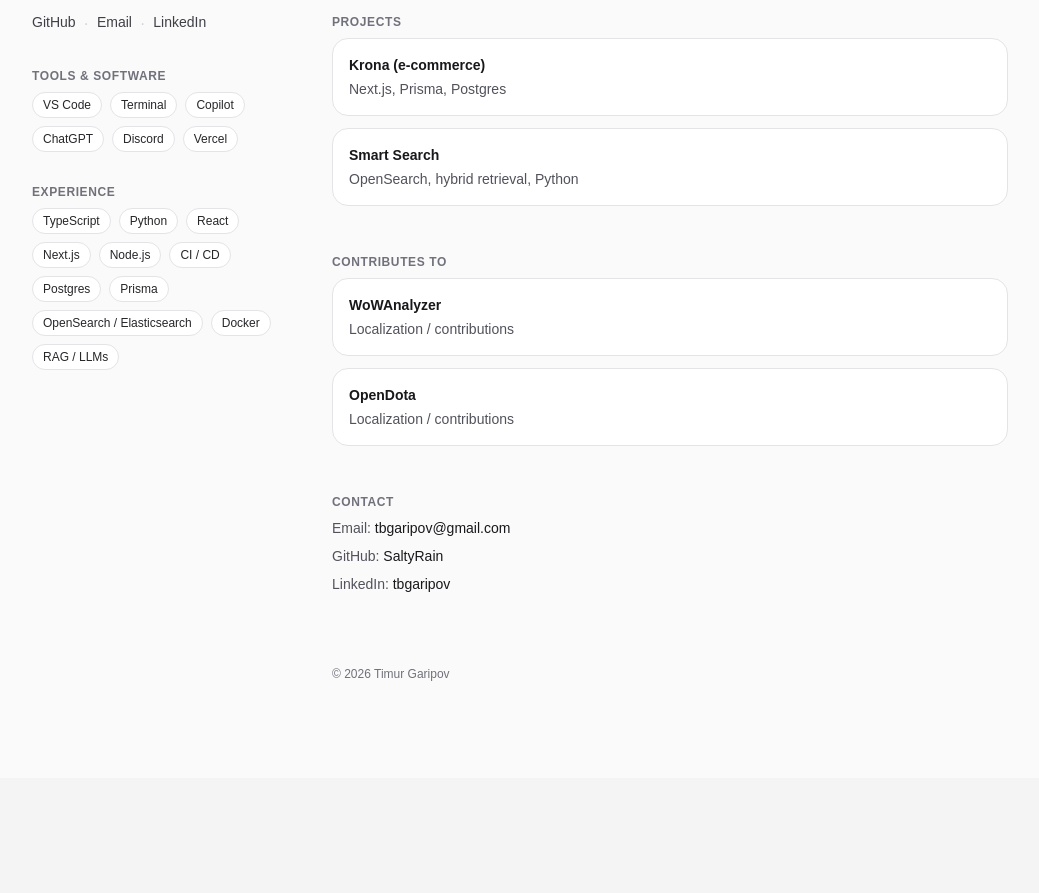
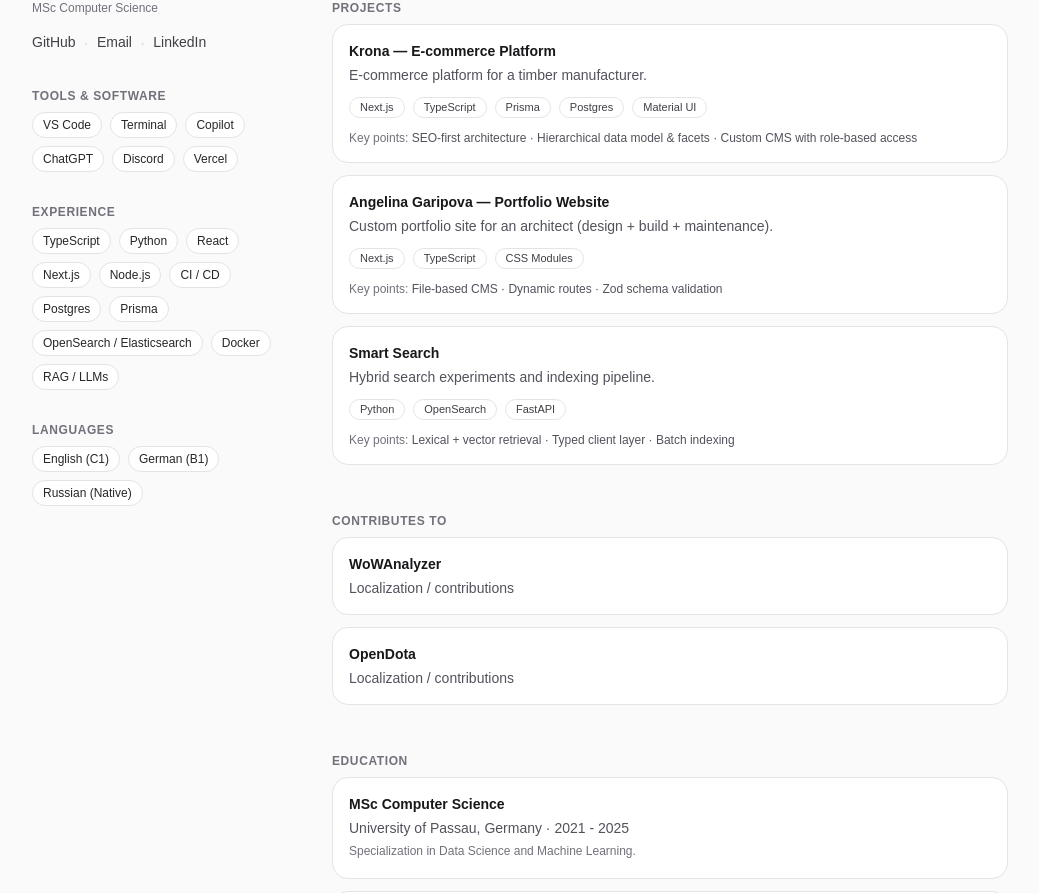
Before and after one commit to SaltyRain/portfolio, a Next.js app: page / in a window 1280 px wide. Shown: the part 360-1253 px from the top of the page, without its empty margins (120-1159 px from the left). Before the commit the page ends 1138 px from the top, so only its background shows below. Built offline with nearby package versions, Linux system fonts and the light colour scheme.

Commit message:
feat: add education and refine homepage content

```diff
--- a/app/page.tsx
+++ b/app/page.tsx
@@ -20,18 +20,20 @@ export default function Home() {
             <ProfileCard
               name={site.name}
               role="Full-stack Engineer"
+              education="MSc Computer Science"
               links={site.links}
             />
             <TagSection title="Tools & Software" items={home.tools} />
             <TagSection title="Experience" items={home.experience} />
+            <TagSection title="Languages" items={home.languages} />
           </>
         }
         right={
           <>
             <Hero
               handle="SaltyRain"
-              headline="Hey, I'm Timur — a full-stack engineer building web products and applied search systems."
-              description="I work mostly with TypeScript, Next.js, Postgres. I like clean UX, fast pages, and pragmatic systems that ship."
+              headline="Hey, I’m Timur — a full-stack engineer building modern web products."
+              description="I focus on frontend architecture and UX, while actively working across the backend, data and AI-powered features. Experienced with TypeScript, Python, Next.js, Postgres and search-driven systems."
             />
 
             <CardListSection title="Projects" items={home.projects} />
@@ -42,6 +44,16 @@ export default function Home() {
                 title: c.title,
                 note: c.note,
                 href: c.repo,
+              }))}
+            />
+
+            <CardListSection
+              title="Education"
+              items={home.education.map((e) => ({
+                title: e.title,
+                note: `${e.institution} · ${e.period}`,
+                href: e.href,
+                extranote: e.note,
               }))}
             />
 
--- a/components/sections/CardListSection.tsx
+++ b/components/sections/CardListSection.tsx
@@ -1,10 +1,12 @@
 import { Section } from "@/components/ui/Section";
-import { Link } from "@/components/Link";
 
 type Item = {
   title: string;
   note?: string;
+  extranote?: string;
   href?: string;
+  highlights?: readonly string[];
+  stack?: readonly string[];
 };
 
 export function CardListSection({
@@ -22,15 +24,18 @@ export function CardListSection({
             key={item.title}
             className="rounded-2xl border border-zinc-200 bg-white p-4 dark:border-zinc-800 dark:bg-black"
           >
+            <div className="space-y-2">
               <div className="space-y-1">
                 <div className="text-sm font-semibold">
                   {item.href ? (
-                  <Link
+                    <a
                       href={item.href}
+                      target="_blank"
+                      rel="noopener noreferrer"
                       className="underline-offset-4 hover:underline"
                     >
                       {item.title}
-                  </Link>
+                    </a>
                   ) : (
                     item.title
                   )}
@@ -41,6 +46,35 @@ export function CardListSection({
                     {item.note}
                   </div>
                 ) : null}
+
+                {item.extranote ? (
+                  <div className="text-xs leading-relaxed text-zinc-500 dark:text-zinc-500">
+                    {item.extranote}
+                  </div>
+                ) : null}
+              </div>
+
+              {item.stack?.length ? (
+                <div className="flex flex-wrap gap-2 pt-1">
+                  {item.stack.map((t) => (
+                    <span
+                      key={t}
+                      className="rounded-full border border-zinc-200 bg-white px-2.5 py-1 text-[11px] leading-none text-zinc-700 dark:border-zinc-800 dark:bg-black dark:text-zinc-300"
+                    >
+                      {t}
+                    </span>
+                  ))}
+                </div>
+              ) : null}
+
+              {item.highlights?.length ? (
+                <div className="pt-1 text-xs text-zinc-600 dark:text-zinc-400">
+                  <span className="text-zinc-500 dark:text-zinc-500">
+                    Key points:
+                  </span>{" "}
+                  {item.highlights.slice(0, 3).join(" · ")}
+                </div>
+              ) : null}
             </div>
           </li>
         ))}
--- a/components/sidebar/ProfileCard.tsx
+++ b/components/sidebar/ProfileCard.tsx
@@ -5,11 +5,13 @@ import { Link } from "@/components/Link";
 export function ProfileCard({
   name,
   role,
+  education,
   avatarSrc = "/avatar.jpg",
   links,
 }: {
   name: string;
   role: string;
+  education: string;
   avatarSrc?: string;
   links: Links;
 }) {
@@ -28,6 +30,9 @@ export function ProfileCard({
       <div className="space-y-1">
         <div className="text-sm font-semibold">{name}</div>
         <div className="text-sm text-zinc-600 dark:text-zinc-400">{role}</div>
+        <div className="text-xs text-zinc-500 dark:text-zinc-500">
+          {education}
+        </div>
       </div>
 
       <div className="flex flex-wrap gap-2">
--- a/content/home.ts
+++ b/content/home.ts
@@ -3,11 +3,39 @@ import type { HomeContent } from "@/types/content";
 export const home: HomeContent = {
   projects: [
     {
-      title: "Krona (e-commerce)",
-      note: "Next.js, Prisma, Postgres",
+      title: "Krona — E-commerce Platform",
+      note: "E-commerce platform for a timber manufacturer.",
       href: "https://www.kronawood.ru/",
+      stack: ["Next.js", "TypeScript", "Prisma", "Postgres", "Material UI"],
+      highlights: [
+        "SEO-first architecture",
+        "Hierarchical data model & facets",
+        "Custom CMS with role-based access",
+        "Type-safe forms & validation",
+      ],
     },
-    { title: "Smart Search", note: "OpenSearch, hybrid retrieval, Python" },
+    {
+      title: "Angelina Garipova — Portfolio Website",
+      note: "Custom portfolio site for an architect (design + build + maintenance).",
+      href: "https://www.angelinagaripova.com/",
+      stack: ["Next.js", "TypeScript", "CSS Modules"],
+      highlights: [
+        "File-based CMS",
+        "Dynamic routes",
+        "Zod schema validation",
+        "Image metadata",
+      ],
+    },
+    {
+      title: "Smart Search",
+      note: "Hybrid search experiments and indexing pipeline.",
+      stack: ["Python", "OpenSearch", "FastAPI"],
+      highlights: [
+        "Lexical + vector retrieval",
+        "Typed client layer",
+        "Batch indexing",
+      ],
+    },
   ],
   contributes: [
     {
@@ -19,6 +47,22 @@ export const home: HomeContent = {
       title: "OpenDota",
       repo: "https://github.com/odota/web",
       note: "Localization / contributions",
+    },
+  ],
+  education: [
+    {
+      title: "MSc Computer Science",
+      institution: "University of Passau, Germany",
+      href: "https://www.uni-passau.de/en/",
+      period: "2021 - 2025",
+      note: "Specialization in Data Science and Machine Learning.",
+    },
+    {
+      title: "BSc Computer Science",
+      institution: "ITMO University, Russia",
+      href: "https://en.itmo.ru/",
+      period: "2014 - 2019",
+      note: "Core CS foundations with coursework in databases, OOP, UX/UI and computer graphics.",
     },
   ],
   tools: ["VS Code", "Terminal", "Copilot", "ChatGPT", "Discord", "Vercel"],
@@ -35,4 +79,5 @@ export const home: HomeContent = {
     "Docker",
     "RAG / LLMs",
   ],
+  languages: ["English (C1)", "German (B1)", "Russian (Native)"],
 };
--- a/types/content.ts
+++ b/types/content.ts
@@ -8,6 +8,8 @@ export type Project = {
   title: string;
   note: string;
   href?: string;
+  highlights?: readonly string[];
+  stack?: readonly string[];
 };
 
 export type Contribution = {
@@ -16,11 +18,21 @@ export type Contribution = {
   note?: string;
 };
 
+export type Education = {
+  title: string;
+  institution: string;
+  period: string;
+  href?: string;
+  note?: string;
+};
+
 export type HomeContent = {
   projects: Project[];
   contributes: Contribution[];
+  education: Education[];
   tools: string[];
   experience: string[];
+  languages: string[];
 };
 
 export type SiteContent = {
```
Lines whose indentation alone changed are shown as unchanged.
